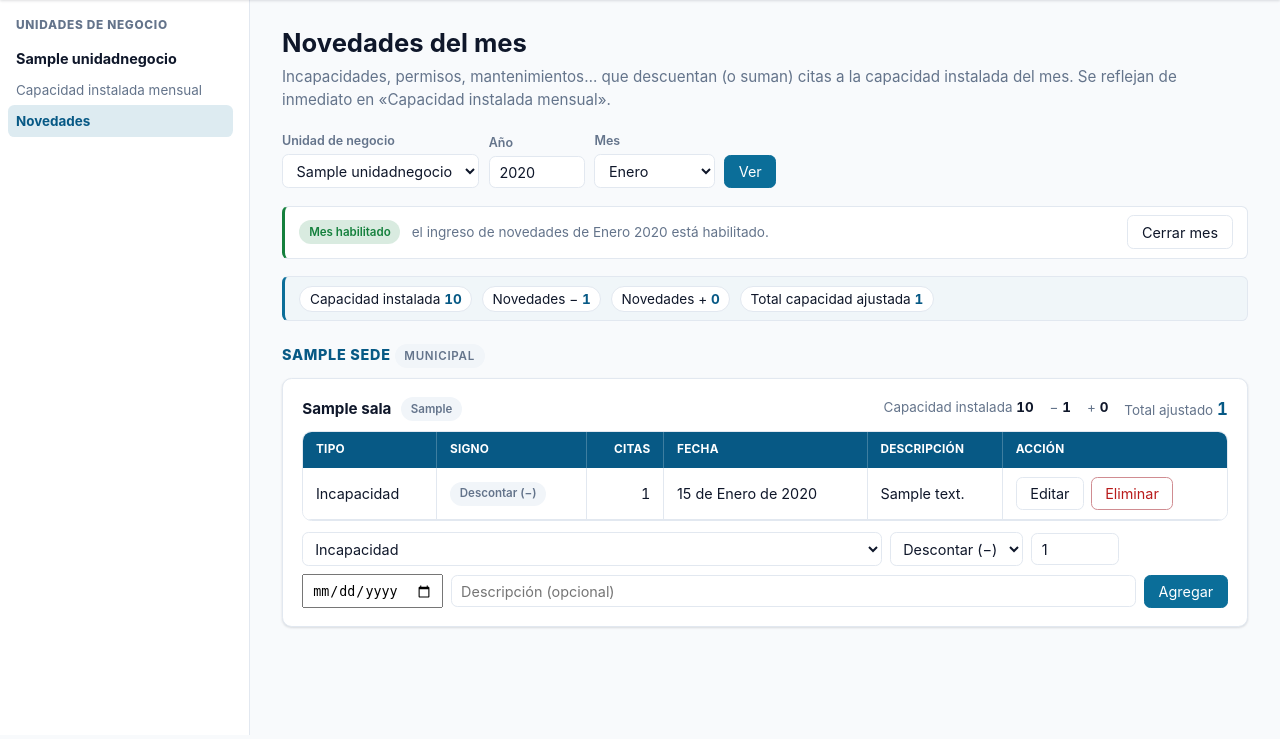
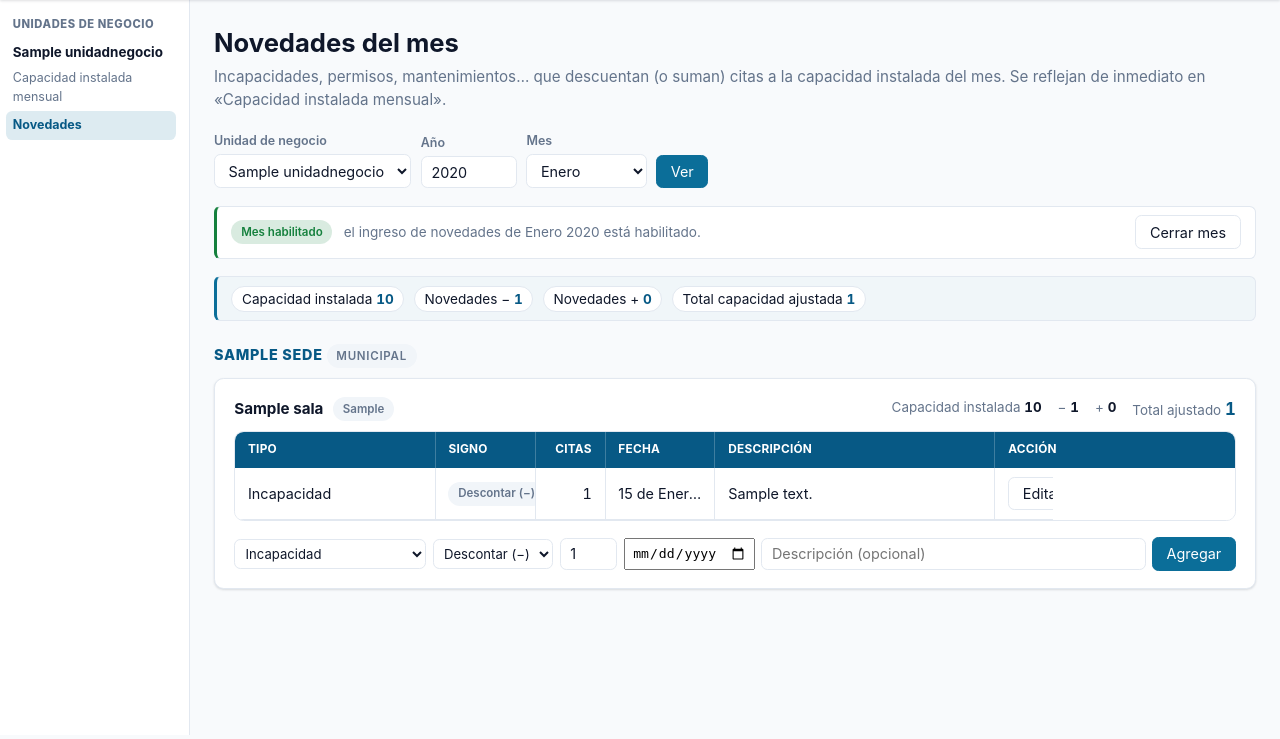
Before and after one commit to Pablo-app-developer/inocap, a Django app: page /novedades/ in a window 1280 px wide. Shown: the part 61-800 px from the top of the page. Run offline with Django 5.2, Linux system fonts and the light colour scheme; a user stored in the database is signed in; tables that the repository leaves empty hold one stand-in row (values such as "Sample post").

Commit message:
Optimizar ancho del modulo de novedades para que no desborde horizontalmente
Con el sidebar nuevo el area de contenido es mas angosta, y el tipo de
novedad 'Prueba/procedimiento que desplaza consultas (ej. test de
ejercicio, electrolitos)' era tan largo que el <select> se ensanchaba y
forzaba scroll horizontal. Cambios:

- Se acorta ese label a 'Prueba/procedimiento (desplaza consultas)'
  (mismo valor interno, solo cambia el texto mostrado); los ejemplos
  quedan como tooltip en la opcion del formulario de agregar.
- La tabla de novedades usa table-layout fijo con anchos por columna y
  texto truncado con elipsis + title (tooltip) en Tipo y Descripcion.
- Los campos del formulario de agregar/editar tienen anchos maximos
  razonables en vez de crecer con el contenido, y fuente un poco mas
  pequena (.82rem) en esa zona.
- El sidebar se angosta de 250px a 190px y el padding del contenido baja
  un poco, para recuperar espacio horizontal.

Co-Authored-By: Claude Fable 5 <noreply@anthropic.com>

```diff
--- a/apps/capacidad/models.py
+++ b/apps/capacidad/models.py
@@ -187,7 +187,7 @@ class TipoNovedad(models.TextChoices):
     REUNION = "REUNION", "Reunión autorizada por gerencia"
     MANTENIMIENTO = "MANTENIMIENTO", "Mantenimiento autorizado"
     FESTIVO = "FESTIVO", "Festivo"
-    TEST_EJERCICIO = "TEST_EJERCICIO", "Prueba/procedimiento que desplaza consultas (ej. test de ejercicio, electrolitos)"
+    TEST_EJERCICIO = "TEST_EJERCICIO", "Prueba/procedimiento (desplaza consultas)"
     CIERRE_SALA = "CIERRE_SALA", "Cierre de sala"
     SESION_EDUCATIVA = "SESION_EDUCATIVA", "Sesión educativa"
     APOYO_SERVICIO = "APOYO_SERVICIO", "Apoyo a otro servicio"
--- a/apps/capacidad/templates/capacidad/partials/_novedad_fila.html
+++ b/apps/capacidad/templates/capacidad/partials/_novedad_fila.html
@@ -1,5 +1,5 @@
 <tr id="novedad-{{ n.id }}">
-  <td>{{ n.get_tipo_display }}</td>
+  <td title="{{ n.get_tipo_display }}">{{ n.get_tipo_display }}</td>
   <td>
     <span class="badge {% if n.signo == 'DESCONTAR' %}muted{% else %}ok{% endif %}">
       {{ n.get_signo_display }}
@@ -7,7 +7,7 @@
   </td>
   <td class="num">{{ n.citas_afectadas }}</td>
   <td>{{ n.fecha|default:"—" }}</td>
-  <td>{{ n.descripcion|default:"—" }}</td>
+  <td title="{{ n.descripcion }}">{{ n.descripcion|default:"—" }}</td>
   {% if abierto %}
   <td class="nov-acciones">
     <button class="btn" type="button"
--- a/apps/capacidad/templates/capacidad/partials/_novedades_modulo.html
+++ b/apps/capacidad/templates/capacidad/partials/_novedades_modulo.html
@@ -57,7 +57,9 @@
       <div class="nov-form" id="nov-form-{{ cap.id }}">
         <select name="tipo" aria-label="Tipo de novedad">
           {% for valor, etiqueta in tipos %}
-            <option value="{{ valor }}">{{ etiqueta }}</option>
+            <option value="{{ valor }}"
+              {% if valor == "TEST_EJERCICIO" %}title="Ej.: test de ejercicio, toma de electrolitos"{% endif %}
+            >{{ etiqueta }}</option>
           {% endfor %}
         </select>
         <select name="signo" aria-label="Signo">
@@ -66,10 +68,10 @@
           {% endfor %}
         </select>
         <input type="number" name="citas_afectadas" min="1" step="1" value="1"
-               aria-label="Citas afectadas" style="width:5.5rem;">
+               aria-label="Citas afectadas">
         <input type="date" name="fecha" aria-label="Fecha (opcional)">
         <input type="text" name="descripcion" placeholder="Descripción (opcional)"
-               aria-label="Descripción" style="flex:1; min-width:180px;">
+               aria-label="Descripción">
         <button class="btn primary" type="button"
                 hx-post="{% url 'capacidad:agregar_novedad' cap.id %}"
                 hx-include="#nov-form-{{ cap.id }} [name]"
--- a/static/css/app.css
+++ b/static/css/app.css
@@ -108,22 +108,22 @@ a:hover { text-decoration: underline; }
 .app-shell { display: flex; align-items: flex-start; }
 
 .sidebar {
-  width: 250px; flex-shrink: 0;
-  padding: 1.1rem 1rem; border-right: 1px solid var(--border);
+  width: 190px; flex-shrink: 0;
+  padding: 1rem .8rem; border-right: 1px solid var(--border);
   background: var(--surface); min-height: calc(100vh - 65px);
 }
 .sidebar-titulo {
-  font-size: .74rem; font-weight: 800; text-transform: uppercase;
-  letter-spacing: .06em; color: var(--muted); margin-bottom: .8rem;
+  font-size: .7rem; font-weight: 800; text-transform: uppercase;
+  letter-spacing: .05em; color: var(--muted); margin-bottom: .7rem;
 }
-.sidebar-unidad { margin-bottom: 1.2rem; }
+.sidebar-unidad { margin-bottom: 1.1rem; }
 .sidebar-unidad-nombre {
-  display: block; font-weight: 700; font-size: .9rem; color: var(--text);
-  margin-bottom: .3rem;
+  display: block; font-weight: 700; font-size: .84rem; color: var(--text);
+  margin-bottom: .25rem; line-height: 1.25;
 }
 .sidebar-link {
-  display: block; padding: .35rem .5rem; margin-left: -.5rem;
-  border-radius: var(--radius-sm); font-size: .84rem; color: var(--muted);
+  display: block; padding: .3rem .45rem; margin-left: -.45rem;
+  border-radius: var(--radius-sm); font-size: .78rem; color: var(--muted);
   transition: background var(--transition), color var(--transition);
 }
 .sidebar-link:hover { background: var(--surface-2); color: var(--text); text-decoration: none; }
@@ -133,7 +133,7 @@ a:hover { text-decoration: underline; }
 }
 .sidebar-vacio { color: var(--muted); font-size: .85rem; }
 
-.container { flex: 1; min-width: 0; width: 100%; max-width: 100%; margin: 0; padding: 1.5rem 2rem; }
+.container { flex: 1; min-width: 0; width: 100%; max-width: 100%; margin: 0; padding: 1.5rem 1.5rem; }
 
 @media (max-width: 860px) {
   .app-shell { flex-direction: column; }
@@ -231,12 +231,31 @@ a:hover { text-decoration: underline; }
 .nov-cifra strong { color: var(--text); font-variant-numeric: tabular-nums; }
 .nov-cifra.total strong { color: var(--brand-strong); font-size: 1.05rem; }
 .nov-tabla-wrap { margin-bottom: .7rem; }
-.nov-tabla { font-size: .85rem; }
+.nov-tabla { font-size: .82rem; table-layout: fixed; width: 100%; }
+.nov-tabla th, .nov-tabla td {
+  white-space: nowrap; overflow: hidden; text-overflow: ellipsis;
+}
+.nov-tabla th:nth-child(1), .nov-tabla td:nth-child(1) { width: 20%; }   /* Tipo */
+.nov-tabla th:nth-child(2), .nov-tabla td:nth-child(2) { width: 10%; }   /* Signo */
+.nov-tabla th:nth-child(3), .nov-tabla td:nth-child(3) { width: 7%; }    /* Citas */
+.nov-tabla th:nth-child(4), .nov-tabla td:nth-child(4) { width: 11%; }   /* Fecha */
+.nov-tabla th:nth-child(5), .nov-tabla td:nth-child(5) { width: 28%; white-space: normal; } /* Descripción */
+.nov-tabla th:nth-child(6), .nov-tabla td:nth-child(6) { width: 24%; }   /* Acción */
 .nov-vacio { color: var(--muted); font-size: .85rem; margin: .2rem 0 .7rem; }
-.nov-form { display: flex; gap: .5rem; flex-wrap: wrap; align-items: center; }
-.nov-form select, .nov-form input { padding: .4rem .5rem; }
+
+.nov-form {
+  display: flex; gap: .4rem; flex-wrap: wrap; align-items: center;
+  font-size: .82rem; padding-top: .3rem;
+}
+.nov-form select, .nov-form input { padding: .32rem .4rem; font-size: .82rem; }
+.nov-form select[name="tipo"] { max-width: 12rem; }
+.nov-form select[name="signo"] { max-width: 8rem; }
+.nov-form input[name="citas_afectadas"] { width: 3.6rem; }
+.nov-form input[name="fecha"] { width: 8.2rem; }
+.nov-form input[name="descripcion"] { flex: 1 1 140px; min-width: 120px; }
 .nov-acciones { display: flex; gap: .4rem; white-space: nowrap; }
-tr.nov-fila-edicion td { background: color-mix(in srgb, var(--accent) 8%, var(--surface)); }
+tr.nov-fila-edicion td { background: color-mix(in srgb, var(--accent) 8%, var(--surface)); white-space: normal; }
+tr.nov-fila-edicion { overflow: visible; }
 .btn.danger { color: var(--danger); border-color: color-mix(in srgb, var(--danger) 45%, var(--border)); }
 .btn.danger:hover { background: color-mix(in srgb, var(--danger) 10%, var(--surface)); }
 
```
Also changed, not shown: apps/capacidad/migrations/0006_alter_novedad_tipo.py (added).
